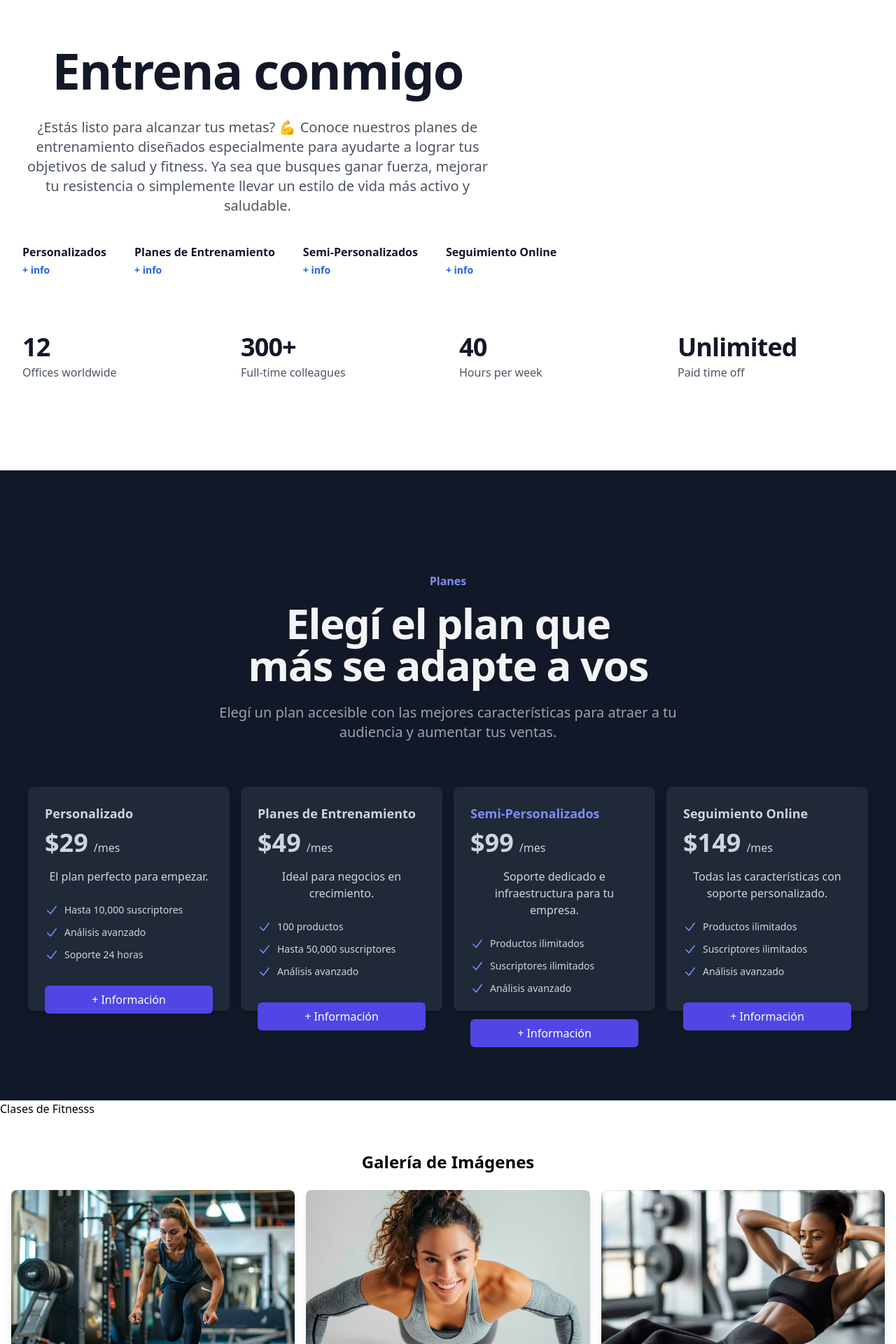
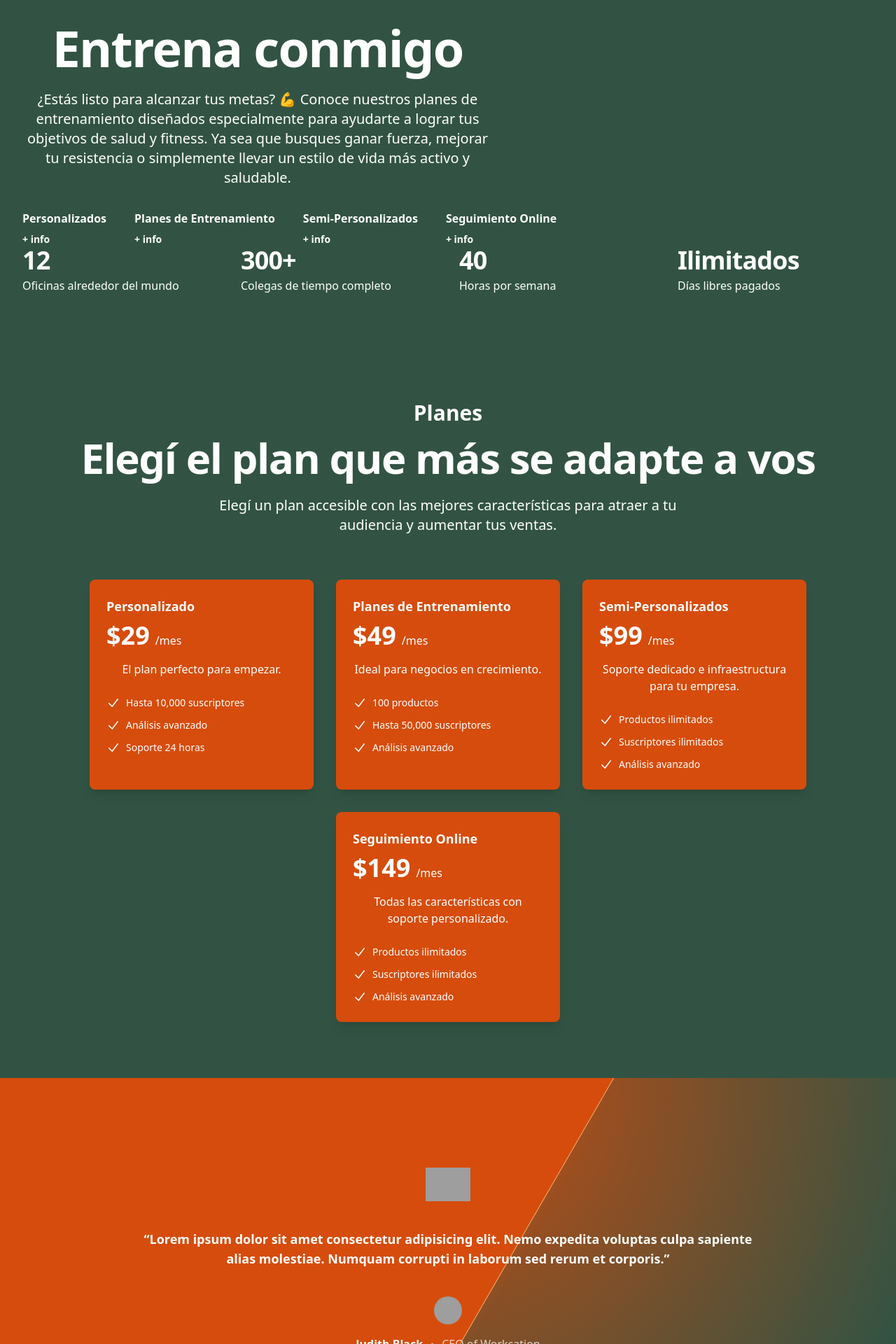
Before and after one commit to tedelcopp/Rugel-Fitness-, a Next.js app: page / in a window 1280 px wide. Shown: the part 880-2800 px from the top of the page at 70% size. Built offline with nearby package versions, Linux system fonts and the light colour scheme; grey boxes are pictures that could not be loaded.

Commit message:
Responsive-Component Plans - Fixed Bugs

```diff
--- a/src/app/components/Header.tsx
+++ b/src/app/components/Header.tsx
@@ -1,4 +1,4 @@
-'use client'
+'use client';
 
 import { useState } from 'react';
 import Drawers from './Drawer'; // Asegúrate de importar el componente correctamente
@@ -11,10 +11,10 @@ const links = [
 ];
 
 const stats = [
-  { name: 'Offices worldwide', value: '12' },
-  { name: 'Full-time colleagues', value: '300+' },
-  { name: 'Hours per week', value: '40' },
-  { name: 'Paid time off', value: 'Unlimited' },
+  { name: 'Oficinas alrededor del mundo', value: '12' },
+  { name: 'Colegas de tiempo completo', value: '300+' },
+  { name: 'Horas por semana', value: '40' },
+  { name: 'Días libres pagados', value: 'Ilimitados' },
 ];
 
 export default function Header() {
@@ -27,45 +27,61 @@ export default function Header() {
   };
 
   return (
-    <div id="header" className="relative isolate overflow-hidden py-24 sm:py-32 bg-white dark:bg-gray-900">
+    <div
+    id="header"
+    className="relative isolate overflow-hidden py-20 sm:py-24 bg-backgroundLight text-textLight dark:bg-backgroundDark dark:text-textDark"
+  >
     <Drawers open={open} onCloseAction={() => setOpen(false)} content={content} />
     <div className="mx-auto max-w-7xl px-4 lg:px-8">
       <div className="mx-auto max-w-2xl lg:mx-0">
-          <h2 className="text-5xl font-semibold tracking-tight text-gray-900 dark:text-white sm:text-7xl">Entrena conmigo</h2>
-          <p className="mt-8 text-lg font-medium text-gray-600 dark:text-gray-300 sm:text-xl">
-            ¿Estás listo para alcanzar tus metas? 💪 Conoce nuestros planes de entrenamiento diseñados especialmente para ayudarte a lograr tus objetivos de salud y fitness. Ya sea que busques ganar fuerza, mejorar tu resistencia o simplemente llevar un estilo de vida más activo y saludable.
+        <h2 className="text-5xl font-semibold tracking-tight sm:text-7xl">
+          Entrena conmigo
+        </h2>
+        <p className="mt-6 text-lg font-medium sm:text-xl">
+          ¿Estás listo para alcanzar tus metas? 💪 Conoce nuestros planes de entrenamiento diseñados especialmente
+          para ayudarte a lograr tus objetivos de salud y fitness. Ya sea que busques ganar fuerza, mejorar tu
+          resistencia o simplemente llevar un estilo de vida más activo y saludable.
         </p>
       </div>
-        <div className="mx-auto mt-10 max-w-2xl lg:mx-0 lg:max-w-none">
-          <div className="grid grid-cols-1 gap-x-8 gap-y-6 text-base font-semibold text-gray-900 dark:text-white sm:grid-cols-2 md:flex lg:gap-x-10">
+      <div className="mx-auto mt-8 max-w-2xl lg:mx-0 lg:max-w-none">
+        <div className="grid grid-cols-1 gap-x-8 gap-y-6 text-base font-semibold sm:grid-cols-2 md:flex lg:gap-x-10">
           {links.map((link) => (
             <div key={link.name} className="text-left">
-                <button onClick={() => handleLinkClick(link.content)} className="font-semibold">
+              <button
+                onClick={() => handleLinkClick(link.content)}
+                className="text-linkLight hover:underline dark:text-linkDark"
+              >
                 {link.name}
               </button>
               <a
-                  href="#" // Puedes mantenerlo en # para que no redirija
+                href="#"
                 onClick={(e) => {
-                    e.preventDefault(); // Evita la redirección
+                  e.preventDefault();
                   handleLinkClick(link.content);
                 }}
-                  className="text-blue-600 hover:underline text-sm mt-1 block"
+                className="text-linkLight hover:underline dark:text-linkDark text-sm mt-2 block"
               >
                 + info
               </a>
             </div>
           ))}
         </div>
-          <dl className="mt-16 grid grid-cols-1 gap-8 sm:mt-20 sm:grid-cols-2 lg:grid-cols-4">
+        <dl className="mt-0 mb-0 grid grid-cols-1 gap-8 sm:mb-0 sm:grid-cols-2 lg:grid-cols-4">
   {stats.map((stat) => (
     <div key={stat.name} className="flex flex-col-reverse gap-1">
-                <dt className="text-base text-gray-600 dark:text-gray-300">{stat.name}</dt>
-                <dd className="text-4xl font-semibold tracking-tight text-gray-900 dark:text-white">{stat.value}</dd>
+      <dt className="text-base">{stat.name}</dt>
+      <dd className="text-4xl font-semibold tracking-tight">{stat.value}</dd>
     </div>
   ))}
 </dl>
+
+
+
+
       </div>
     </div>
   </div>
+
+
   );
 }
--- a/src/app/components/Plans.tsx
+++ b/src/app/components/Plans.tsx
@@ -1,7 +1,7 @@
 "use client";
 
-import { useState } from 'react';
-import { CheckIcon } from '@heroicons/react/20/solid';
+import { useState } from "react";
+import { CheckIcon } from "@heroicons/react/20/solid";
 
 interface Tier {
   name: string;
@@ -14,100 +14,103 @@ interface Tier {
 
 const tiers: Tier[] = [
   {
-    name: 'Personalizado',
-    id: 'tier-hobby',
-    priceMonthly: '$29',
+    name: "Personalizado",
+    id: "tier-hobby",
+    priceMonthly: "$29",
     description: "El plan perfecto para empezar.",
-    features: ['Hasta 10,000 suscriptores', 'Análisis avanzado', 'Soporte 24 horas'],
+    features: ["Hasta 10,000 suscriptores", "Análisis avanzado", "Soporte 24 horas"],
     featured: false,
   },
   {
-    name: 'Planes de Entrenamiento',
-    id: 'tier-pro',
-    priceMonthly: '$49',
-    description: 'Ideal para negocios en crecimiento.',
-    features: [
-      '100 productos',
-      'Hasta 50,000 suscriptores',
-      'Análisis avanzado',
-    ],
+    name: "Planes de Entrenamiento",
+    id: "tier-pro",
+    priceMonthly: "$49",
+    description: "Ideal para negocios en crecimiento.",
+    features: ["100 productos", "Hasta 50,000 suscriptores", "Análisis avanzado"],
     featured: false,
   },
   {
-    name: 'Semi-Personalizados',
-    id: 'tier-enterprise',
-    priceMonthly: '$99',
-    description: 'Soporte dedicado e infraestructura para tu empresa.',
-    features: [
-      'Productos ilimitados',
-      'Suscriptores ilimitados',
-      'Análisis avanzado',
-    ],
+    name: "Semi-Personalizados",
+    id: "tier-enterprise",
+    priceMonthly: "$99",
+    description: "Soporte dedicado e infraestructura para tu empresa.",
+    features: ["Productos ilimitados", "Suscriptores ilimitados", "Análisis avanzado"],
     featured: true,
   },
   {
-    name: 'Seguimiento Online',
-    id: 'tier-premium',
-    priceMonthly: '$149',
-    description: 'Todas las características con soporte personalizado.',
-    features: [
-      'Productos ilimitados',
-      'Suscriptores ilimitados',
-      'Análisis avanzado',
-    ],
+    name: "Seguimiento Online",
+    id: "tier-premium",
+    priceMonthly: "$149",
+    description: "Todas las características con soporte personalizado.",
+    features: ["Productos ilimitados", "Suscriptores ilimitados", "Análisis avanzado"],
     featured: false,
   },
 ];
 
 function classNames(...classes: (string | undefined)[]): string {
-  return classes.filter(Boolean).join(' ');
+  return classes.filter(Boolean).join(" ");
 }
 
 export default function Plans() {
   const [selectedPlan, setSelectedPlan] = useState<string | null>(null);
 
   return (
-    <div  id="plans" className="relative isolate bg-gray-900 px-6 py-24 sm:py-32 lg:px-8 text-gray-300">
-      <div className="mx-auto max-w-4xl text-center">
-        <h2 className="text-base font-semibold leading-7 text-indigo-400">Planes</h2>
-        <p className="mt-2 text-balance text-5xl font-semibold tracking-tight text-gray-100 sm:text-6xl">
+    <div
+      id="plans"
+      className={`relative isolate -mt-10 px-6 py-16 sm:py-20 lg:px-8
+      bg-backgroundLight text-textLight dark:bg-backgroundDark dark:text-textDark`}
+    >
+      <div className="mx-auto max-w-7xl text-center">
+        <h2 className="text-lg sm:text-xl md:text-2xl lg:text-3xl font-semibold leading-7 text-linkLight dark:text-linkDark">
+          Planes
+        </h2>
+
+        <p className="mt-2 text-balance text-4xl font-semibold tracking-tight sm:text-5xl md:text-6xl">
           Elegí el plan que más se adapte a vos
         </p>
       </div>
-      <p className="mx-auto mt-6 max-w-2xl text-pretty text-center text-lg font-medium text-gray-400 sm:text-xl">
+      <p className="mx-auto mt-6 max-w-2xl text-pretty text-center text-lg font-medium sm:text-xl">
         Elegí un plan accesible con las mejores características para atraer a tu audiencia y aumentar tus ventas.
       </p>
-      <div className="mx-auto mt-16 flex justify-center space-x-4">
+      <div className="mx-auto mt-16 flex flex-wrap justify-center gap-6 md:gap-8">
         {tiers.map((tier) => (
           <div
             key={tier.id}
             className={classNames(
-              'cursor-pointer transform transition-transform duration-300 ease-in-out',
+              "cursor-pointer transform transition-transform duration-300 ease-in-out",
               selectedPlan === tier.id
-                ? 'scale-105 z-10 bg-indigo-600 text-white ring-2 ring-indigo-500'
-                : 'scale-100 bg-gray-800 text-gray-300',
-              'relative p-6 rounded-lg shadow-lg hover:shadow-xl',
-              'w-72 h-80'
+                ? "scale-105 z-10 bg-cardBgLight text-textLight dark:bg-cardBgDark dark:text-textDark ring-2 ring-linkLight dark:ring-linkDark"
+                : "scale-100 bg-cardBgLight text-textLight dark:bg-cardBgDark dark:text-textDark",
+              "relative p-6 rounded-lg shadow-lg hover:shadow-xl",
+              "w-full sm:w-72 lg:w-80 max-w-xs"
             )}
             onClick={() => setSelectedPlan(tier.id)}
           >
-            <h3 className={classNames('text-lg font-semibold', selectedPlan === tier.id ? 'text-yellow-400' : tier.featured ? 'text-indigo-400' : 'text-gray-300')}>
+            <h3
+              className={classNames(
+                "text-lg font-semibold",
+                selectedPlan === tier.id
+                  ? "text-linkLight dark:text-linkDark"
+                  : tier.featured
+                  ? "text-linkLight dark:text-linkDark"
+                  : "text-textLight dark:text-textDark"
+              )}
+            >
               {tier.name}
             </h3>
             <p className="mt-2 flex items-baseline gap-x-2">
               <span className="text-4xl font-semibold">{tier.priceMonthly}</span>
-              <span className="text-base">{selectedPlan === tier.id ? '' : '/mes'}</span>
+              <span className="text-base">{selectedPlan === tier.id ? "" : "/mes"}</span>
             </p>
             <p className="mt-4 text-base">{tier.description}</p>
             <ul className="mt-6 space-y-2 text-sm leading-6">
               {tier.features.map((feature) => (
                 <li key={feature} className="flex items-center gap-x-2">
-                  <CheckIcon className="h-5 w-5 text-indigo-400" aria-hidden="true" />
+                  <CheckIcon className="h-5 w-5 text-linkLight dark:text-linkDark" aria-hidden="true" />
                   {feature}
                 </li>
               ))}
             </ul>
-            <button className="cursor-pointer mt-8 w-full rounded-md bg-indigo-600 py-2 text-white hover:bg-indigo-500">+ Información</button>
           </div>
         ))}
       </div>
--- a/src/app/components/Testimonials.tsx
+++ b/src/app/components/Testimonials.tsx
@@ -1,10 +1,50 @@
-const About = () => {
-    return (
-      <header>
-        <h1>Clases de Fitnesss</h1>
-        {/* Agregar navegación aquí */}
-      </header>
-    );
-  };
+"use client";
 
-  export default About;
+export default function Example() {
+  return (
+    <section
+      className={`relative isolate overflow-hidden px-6 py-24 sm:py-32 lg:px-8
+      bg-backgroundLight text-textLight dark:bg-backgroundDark dark:text-textDark`}
+    >
+      <div
+        className={`absolute inset-0 -z-10
+        bg-[radial-gradient(45rem_50rem_at_top,theme(colors.cardBgLight),theme(colors.backgroundLight))]
+        opacity-90 dark:bg-[radial-gradient(45rem_50rem_at_top,theme(colors.cardBgDark),theme(colors.backgroundDark))]`}
+      />
+      <div
+        className={`absolute inset-y-0 right-1/2 -z-10 mr-16 w-[200%] origin-bottom-left skew-x-[-30deg]
+        bg-cardBgLight shadow-xl shadow-orange-400/10 ring-1 ring-orange-300
+        dark:bg-cardBgDark dark:shadow-indigo-600/10 dark:ring-indigo-50`}
+      />
+      <div className="mx-auto max-w-2xl lg:max-w-4xl">
+        <img
+          alt="Workcation logo"
+          src="https://tailwindui.com/plus/img/logos/workcation-logo-indigo-600.svg"
+          className="mx-auto h-12"
+        />
+        <figure className="mt-10">
+          <blockquote className="text-center text-xl/8 font-semibold sm:text-2xl/9">
+            <p>
+              “Lorem ipsum dolor sit amet consectetur adipisicing elit. Nemo expedita voluptas culpa sapiente alias
+              molestiae. Numquam corrupti in laborum sed rerum et corporis.”
+            </p>
+          </blockquote>
+          <figcaption className="mt-10">
+            <img
+              alt="Judith Black"
+              src="https://images.unsplash.com/photo-1494790108377-be9c29b29330?ixlib=rb-1.2.1&ixid=eyJhcHBfaWQiOjEyMDd9&auto=format&fit=facearea&facepad=2&w=256&h=256&q=80"
+              className="mx-auto h-10 w-10 rounded-full"
+            />
+            <div className="mt-4 flex items-center justify-center space-x-3 text-base">
+              <div className="font-semibold">Judith Black</div>
+              <svg width={3} height={3} viewBox="0 0 2 2" aria-hidden="true" className="fill-current">
+                <circle r={1} cx={1} cy={1} />
+              </svg>
+              <div className="opacity-75">CEO of Workcation</div>
+            </div>
+          </figcaption>
+        </figure>
+      </div>
+    </section>
+  );
+}
--- a/src/html2pdf.d.ts
+++ /dev/null
@@ -1,4 +0,0 @@
-declare module 'html2pdf.js' {
-    const html2pdf: any;
-    export default html2pdf;
-  }
--- a/src/styles/globals.css
+++ b/src/styles/globals.css
@@ -2,7 +2,6 @@
 @tailwind components;
 @tailwind utilities;
 
-/* En src/styles/globals.css */
 html {
   scroll-behavior: smooth;
 }
@@ -22,13 +21,12 @@ p {
 
 .container {
 .container {
-  @apply w-full mx-auto px-4; /* Opción 1: 100% del ancho */
+  @apply w-full mx-auto px-4;
 }
 
-/* Opción 2: Usar padding solo en pantallas grandes */
 @media (max-width: 768px) {
   .container {
-    @apply w-full px-2; /* Opción 2: Solo padding horizontal en pantallas pequeñas */
+    @apply w-full px-2;
   }
 }
 }
--- a/tailwind.config.ts
+++ b/tailwind.config.ts
@@ -2,21 +2,25 @@ import type { Config } from "tailwindcss";
 
 const config: Config = {
   darkMode: 'class',
-  content: ["./src/**/*.{js,ts,jsx,tsx}",],
+  content: ["./src/**/*.{js,ts,jsx,tsx}"],
   theme: {
-    extend: {  colors: {
-      backgroundLight: '#ffffff',
-      textLight: '#1f2937',
-      cardBgLight: '#f3f4f6',
-      linkLight: '#1d4ed8',
+    extend: {
+      colors: {
+        // Colores para la versión light
+        backgroundLight: '#325343', // Fondo principal
+        textLight: '#ffffff', // Texto en blanco
+        cardBgLight: '#D64C0C', // Fondo para tarjetas
+        linkLight: '#ffffff', // Links en blanco
 
-      backgroundDark: '#111827',
-      textDark: '#e5e7eb',
-      cardBgDark: '#1f2937',
-      linkDark: '#3b82f6',
-    },
+        // Colores para la versión dark
+        backgroundDark: '#111827',
+        textDark: '#e5e7eb',
+        cardBgDark: '#1f2937',
+        linkDark: '#3b82f6',
+      },
     },
   },
   plugins: [],
 };
+
 export default config;
```
Also changed, not shown: src/utils/api.ts (deleted). Lines whose indentation alone changed are shown as unchanged.
